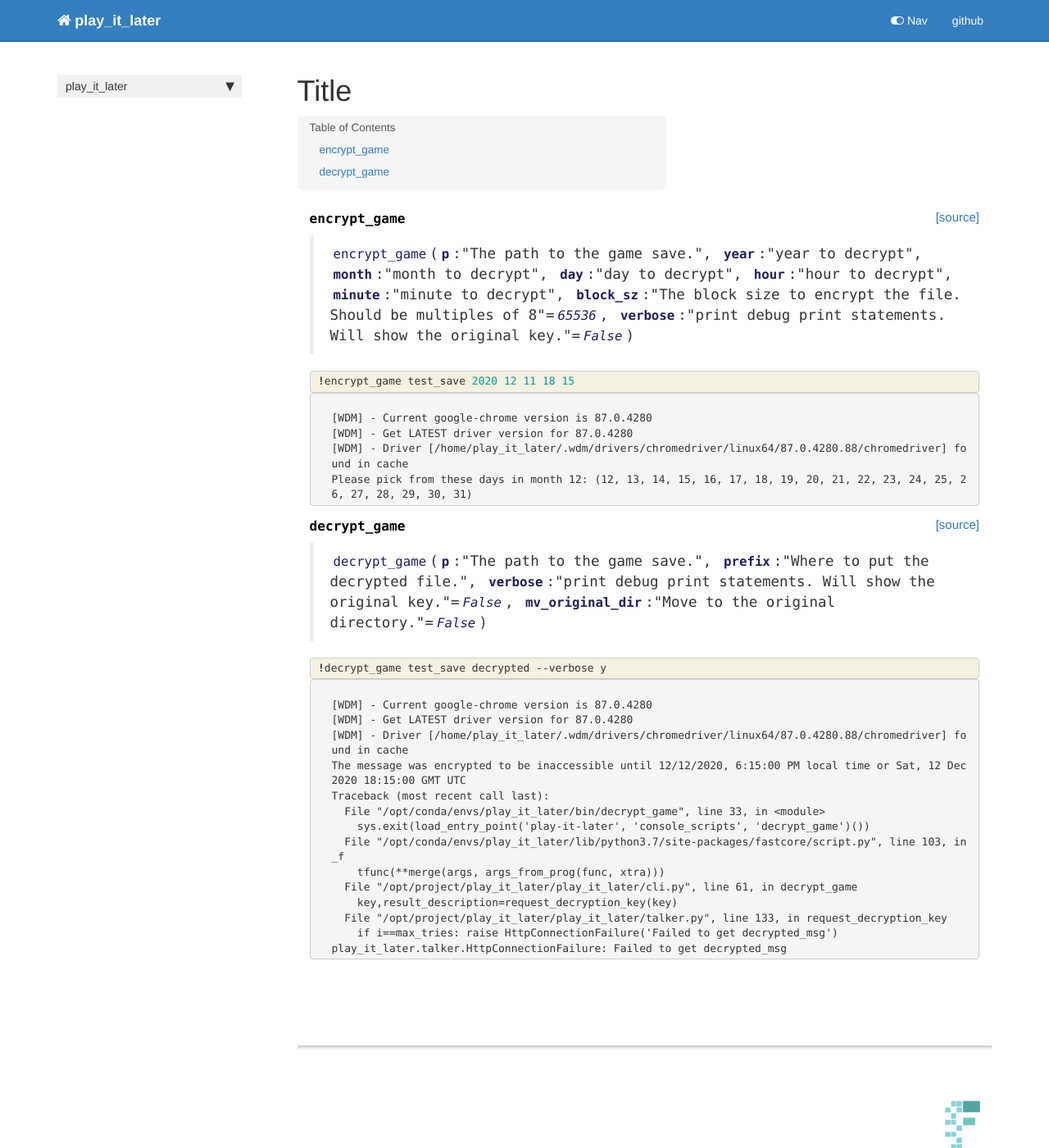
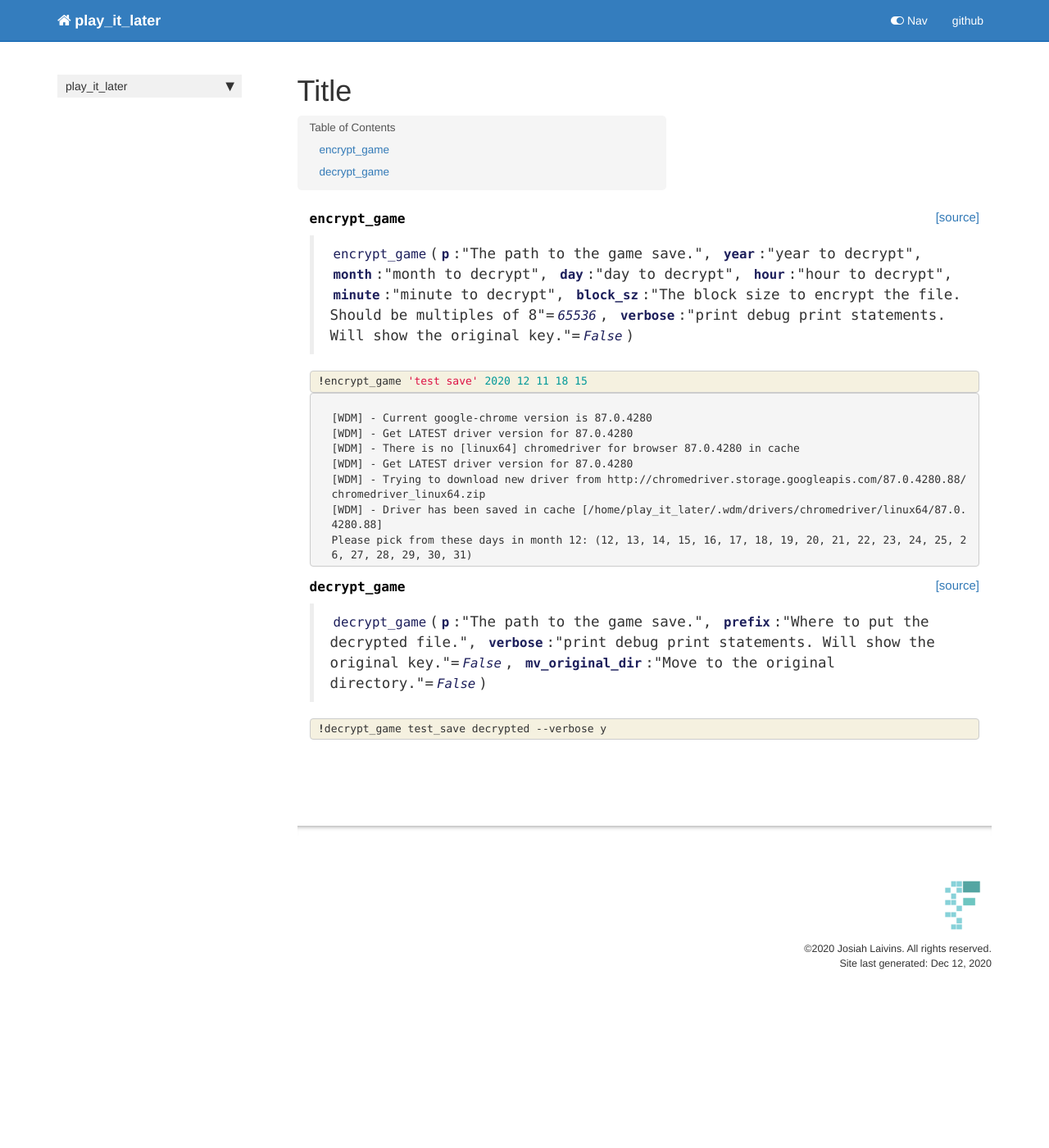
Before and after one commit to josiahls/play_it_later, a Jekyll site: the page built from docs/cli.html, in a window 1280 px wide and 1400 px high. Shown: the whole window at 82% size. Built offline with Jekyll 4.4.1, drawn with Linux system fonts in a browser that asks for light colours; nearby versions of some CDN libraries; comment, search, counter and statistics services are not loaded.

Commit message:
Fixed: - pathing issues Added: - dependencies

```diff
--- a/docs/cli.html
+++ b/docs/cli.html
@@ -74,7 +74,7 @@
 
 <div class="inner_cell">
     <div class="input_area">
-<div class=" highlight hl-ipython3"><pre><span></span><span class="o">!</span>encrypt_game test_save <span class="m">2020</span> <span class="m">12</span> <span class="m">11</span> <span class="m">18</span> <span class="m">15</span>
+<div class=" highlight hl-ipython3"><pre><span></span><span class="o">!</span>encrypt_game <span class="s1">&#39;test save&#39;</span> <span class="m">2020</span> <span class="m">12</span> <span class="m">11</span> <span class="m">18</span> <span class="m">15</span>
 </pre></div>
 
     </div>
@@ -90,7 +90,10 @@
 <pre>
 [WDM] - Current google-chrome version is 87.0.4280
 [WDM] - Get LATEST driver version for 87.0.4280
-[WDM] - Driver [/home/play_it_later/.wdm/drivers/chromedriver/linux64/87.0.4280.88/chromedriver] found in cache
+[WDM] - There is no [linux64] chromedriver for browser 87.0.4280 in cache
+[WDM] - Get LATEST driver version for 87.0.4280
+[WDM] - Trying to download new driver from http://chromedriver.storage.googleapis.com/87.0.4280.88/chromedriver_linux64.zip
+[WDM] - Driver has been saved in cache [/home/play_it_later/.wdm/drivers/chromedriver/linux64/87.0.4280.88]
 Please pick from these days in month 12: (12, 13, 14, 15, 16, 17, 18, 19, 20, 21, 22, 23, 24, 25, 26, 27, 28, 29, 30, 31)
 </pre>
 </div>
@@ -147,34 +150,6 @@
 </div>
 </div>
 
-<div class="output_wrapper">
-<div class="output">
-
-<div class="output_area">
-
-<div class="output_subarea output_stream output_stdout output_text">
-<pre>
-[WDM] - Current google-chrome version is 87.0.4280
-[WDM] - Get LATEST driver version for 87.0.4280
-[WDM] - Driver [/home/play_it_later/.wdm/drivers/chromedriver/linux64/87.0.4280.88/chromedriver] found in cache
-The message was encrypted to be inaccessible until 12/12/2020, 6:15:00 PM local time or Sat, 12 Dec 2020 18:15:00 GMT UTC
-Traceback (most recent call last):
-  File &#34;/opt/conda/envs/play_it_later/bin/decrypt_game&#34;, line 33, in &lt;module&gt;
-    sys.exit(load_entry_point(&#39;play-it-later&#39;, &#39;console_scripts&#39;, &#39;decrypt_game&#39;)())
-  File &#34;/opt/conda/envs/play_it_later/lib/python3.7/site-packages/fastcore/script.py&#34;, line 103, in _f
-    tfunc(**merge(args, args_from_prog(func, xtra)))
-  File &#34;/opt/project/play_it_later/play_it_later/cli.py&#34;, line 61, in decrypt_game
-    key,result_description=request_decryption_key(key)
-  File &#34;/opt/project/play_it_later/play_it_later/talker.py&#34;, line 133, in request_decryption_key
-    if i==max_tries: raise HttpConnectionFailure(&#39;Failed to get decrypted_msg&#39;)
-play_it_later.talker.HttpConnectionFailure: Failed to get decrypted_msg
-</pre>
-</div>
-</div>
-
-</div>
-</div>
-
 </div>
     {% endraw %}
 
--- a/play_it_later/cli.py
+++ b/play_it_later/cli.py
@@ -61,5 +61,4 @@
         return
     process_dirs(en_p,partial(decrypt_file,key=key,verbose=verbose,prefix=prefix))
 
-    if mv_original_dir:
-        shutil.move(str(en_p.parents[2]/prefix/en_p if len(en_p.parts)>2 else prefix/en_p),p)
+    if mv_original_dir: shutil.move(str(prefix/en_p),p)
```
Also changed, not shown: 2 other files.
